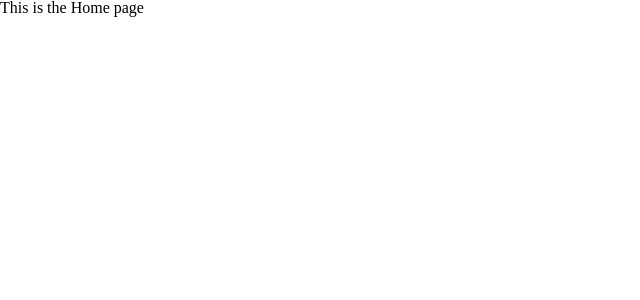
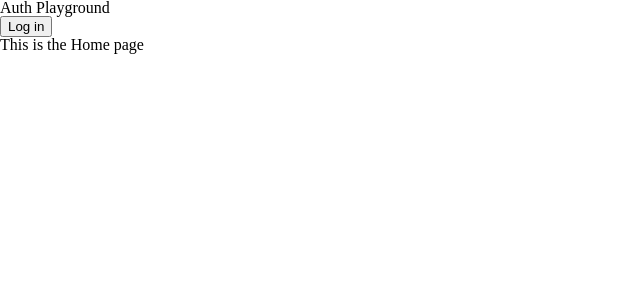
Before and after one commit to JulianGrey/auth-playground-frontend, a React (Vite) app: page / in a window 1280 px wide. Shown: the top 300 px of the page, without its empty margins (0-640 px from the left). Built offline with nearby package versions, Linux system fonts and the light colour scheme.

Commit message:
Add auth context
Add a context to store the auth state, and add a Header which will display auth-related information

```diff
--- /dev/null
+++ b/src/components/Header.jsx
@@ -0,0 +1,12 @@
+import { useAuth } from "../context/AuthContext";
+
+export default function Header() {
+  const { loggedIn, login, logout } = useAuth();
+
+  return (
+    <>
+      <h1>Auth Playground</h1>
+      { loggedIn ? <button onClick={logout}>Log out</button> : <button onClick={login}>Log in</button> }
+    </>
+  );
+}
--- /dev/null
+++ b/src/context/AuthContext.jsx
@@ -0,0 +1,20 @@
+import { createContext, useContext, useState } from 'react';
+
+const AuthContext = createContext();
+
+export function AuthProvider({ children }) {
+  const [loggedIn, setLoggedIn] = useState(false);
+
+  const login = () => setLoggedIn(true);
+  const logout = () => setLoggedIn(false);
+
+  return (
+    <AuthContext.Provider value={{ loggedIn, login, logout }}>
+      {children}
+    </AuthContext.Provider>
+  );
+}
+
+export function useAuth() {
+  return useContext(AuthContext);
+}
--- a/src/main.jsx
+++ b/src/main.jsx
@@ -2,12 +2,15 @@ import { StrictMode } from 'react';
 import { createRoot } from 'react-dom/client';
 
 import App from './App.jsx';
+import { AuthProvider } from './context/AuthContext.jsx';
 
 import 'reset-css';
 import './index.scss';
 
 createRoot(document.getElementById('root')).render(
   <StrictMode>
-    <App />
+    <AuthProvider>
+      <App />
+    </AuthProvider>
   </StrictMode>,
 );
--- a/src/pages/Home.jsx
+++ b/src/pages/Home.jsx
@@ -1,5 +1,10 @@
+import Header from '../components/Header';
+
 export default function Home() {
   return (
-    <h1>This is the Home page</h1>
+    <>
+      <Header />
+      <h1>This is the Home page</h1>
+    </>
   );
 }
--- a/src/pages/Login.jsx
+++ b/src/pages/Login.jsx
@@ -1,5 +1,10 @@
+import Header from '../components/Header';
+
 export default function Login() {
   return (
-    <h1>This is the Login page</h1>
+    <>
+      <Header />
+      <h1>This is the Login page</h1>
+    </>
   );
 }
```
